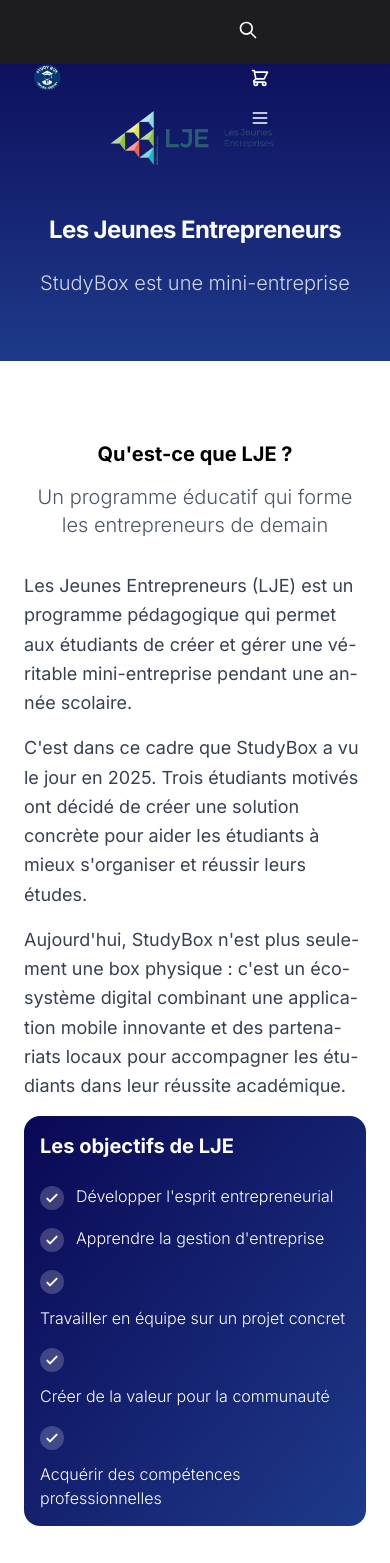
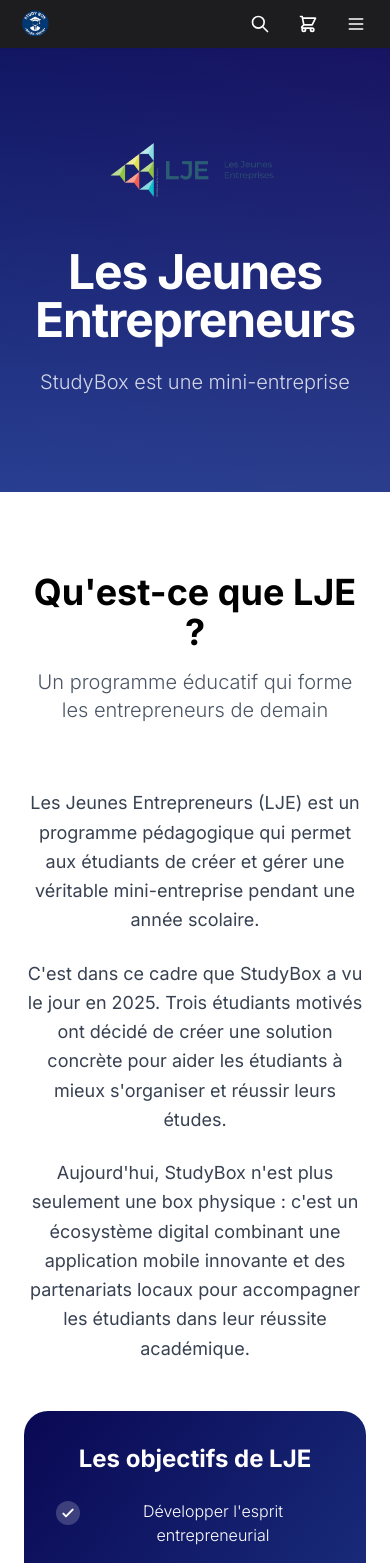
Before and after one commit to Valentincodeur/studybox-website, a Next.js app: page /lje in a window 390 px wide. Shown: the top 1563 px of the page. Built offline with nearby package versions, Linux system fonts and the light colour scheme.

Commit message:
Mobile fix: Clean Apple-style design - hide floating badges on mobile

```diff
--- a/app/globals.css
+++ b/app/globals.css
@@ -745,378 +745,52 @@
   animation: text-shimmer 3s linear infinite;
 }
 
-/* Styles spécifiques pour mobile - Correction des superpositions */
-@media (max-width: 768px) {
-  /* Empêcher le zoom et le défilement horizontal */
+/* ============================================
+   MOBILE STYLES - Apple-like Design
+   ============================================ */
+
+@media (max-width: 1024px) {
+  /* Base mobile setup - Empêcher le zoom */
   html {
     -webkit-text-size-adjust: 100%;
-    -ms-text-size-adjust: 100%;
     touch-action: manipulation;
-    scroll-behavior: smooth;
   }
 
   body {
     overflow-x: hidden;
     width: 100%;
-    position: relative;
-    min-height: 100vh;
   }
 
-  /* Correction des espacements pour éviter les superpositions */
   main {
     overflow-x: hidden;
     width: 100%;
-    min-height: 100vh;
   }
 
-  /* Ajustement des sections pour mobile */
-  section {
-    padding-left: 1rem !important;
-    padding-right: 1rem !important;
-    margin-bottom: 2rem;
+  /* Cacher les badges flottants qui sortent de l'écran sur mobile */
+  .absolute.-top-8,
+  .absolute.top-1\/3,
+  .absolute.bottom-1\/3 {
+    display: none !important;
   }
 
-  /* Correction des cartes et conteneurs */
-  .max-w-5xl,
-  .max-w-4xl,
-  .max-w-6xl {
-    padding-left: 1rem;
-    padding-right: 1rem;
+  /* Ajuster la mascotte pour mobile */
+  .absolute.bottom-0.right-0 {
+    position: relative !important;
+    right: auto !important;
+    bottom: auto !important;
+    margin: 0 auto;
+    display: flex;
+    justify-content: center;
+    margin-top: 2rem;
   }
 
-  /* Ajustement des titres pour éviter les débordements */
-  h1 {
-    font-size: clamp(2rem, 8vw, 3rem) !important;
-    line-height: 1.2 !important;
-    word-wrap: break-word;
-  }
-
-  h2 {
-    font-size: clamp(1.5rem, 6vw, 2.5rem) !important;
-    line-height: 1.3 !important;
-    word-wrap: break-word;
-  }
-
-  h3 {
-    font-size: clamp(1.25rem, 5vw, 1.75rem) !important;
-    line-height: 1.4 !important;
-  }
-
-  /* Correction des grilles pour mobile */
-  .grid {
-    grid-template-columns: 1fr !important;
-    gap: 1rem !important;
-    max-width: 100%;
-  }
-
-  /* Grilles spécifiques pour mobile */
-  .grid-cols-1,
-  .grid-cols-2,
-  .grid-cols-3,
-  .grid-cols-4,
-  .grid-cols-6 {
-    grid-template-columns: 1fr !important;
-  }
-
-  /* Ajustement des padding pour les cartes */
-  .rounded-2xl,
-  .rounded-3xl {
-    padding: 1rem !important;
-    margin-bottom: 1rem;
-  }
-
-  /* Correction des flex containers */
-  .flex {
-    flex-wrap: wrap;
-  }
-
-  /* Ajustement des images et SVG */
-  img,
-  svg {
-    max-width: 100%;
-    height: auto;
-  }
-
-  /* Correction des animations pour mobile - moins de mouvement */
-  @media (prefers-reduced-motion: no-preference) {
-    * {
-      animation-duration: 0.2s !important;
-      transition-duration: 0.15s !important;
-    }
-
-    /* Désactiver les animations complexes sur mobile */
-    .animate-float-slow,
-    .animate-particle,
-    .animate-gradient-shift {
-      animation: none !important;
-    }
-  }
-
-  /* Optimisation GPU */
-  .gpu-accelerated {
-    transform: translateZ(0);
-    will-change: transform;
-  }
-
-  /* Réduire les effets visuels lourds */
-  .backdrop-blur-xl,
-  .backdrop-blur-lg {
-    backdrop-filter: blur(8px) !important;
-  }
-
-  .shadow-2xl {
-    box-shadow: 0 4px 6px -1px rgba(0, 0, 0, 0.1), 0 2px 4px -1px rgba(0, 0, 0, 0.06) !important;
-  }
-
-  /* Désactiver les effets de hover sur mobile */
-  @media (hover: none) {
-    .group:hover .group-hover\:scale-105,
-    .hover\:scale-105:hover {
-      transform: none !important;
-    }
-  }
-
-  /* Désactiver les transformations qui peuvent causer des superpositions */
-  .hover-scale:hover {
-    transform: none !important;
-  }
-
-  /* Ajustement des espacements verticaux */
-  .py-20 {
-    padding-top: 3rem !important;
-    padding-bottom: 3rem !important;
-  }
-
-  .py-24 {
-    padding-top: 4rem !important;
-    padding-bottom: 4rem !important;
-  }
-
-  /* Correction des gaps */
-  .gap-6 {
-    gap: 1rem !important;
-  }
-
-  .gap-8 {
-    gap: 1.5rem !important;
-  }
-
-  /* Ajustement des marges */
-  .mb-16 {
-    margin-bottom: 2rem !important;
-  }
-
-  .mb-10 {
-    margin-bottom: 1.5rem !important;
-  }
-
-  /* Correction des conteneurs avec position absolute */
-  .absolute {
-    position: relative !important;
-  }
-
-  /* Ajustement des z-index pour éviter les superpositions */
-  .relative {
-    z-index: auto;
-  }
-
-  /* Correction des overflow */
-  .overflow-hidden {
-    overflow: visible;
-  }
-
-  /* Ajustement des largeurs fixes */
-  .w-16 {
-    width: 3rem !important;
-    min-width: 3rem !important;
-  }
-
-  .h-16 {
-    height: 3rem !important;
-    min-height: 3rem !important;
-  }
-
-  /* Correction des textes longs */
-  p {
-    word-wrap: break-word;
-    overflow-wrap: break-word;
-    hyphens: auto;
-  }
-
-  /* Ajustement des boutons pour mobile */
-  button,
-  a.inline-flex {
-    width: 100%;
-    justify-content: center;
-    margin-bottom: 0.5rem;
-    min-height: 44px;
-    padding: 12px 16px;
-    font-size: 16px;
-  }
-
-  /* Boutons spécifiques */
-  .inline-flex {
-    flex-direction: column;
-    align-items: center;
+  /* Centrer le contenu hero sur mobile */
+  section > div > div {
     text-align: center;
   }
 
-  /* Correction des aspect-ratio */
-  .aspect-video {
-    aspect-ratio: 16 / 9;
-    width: 100%;
-    height: auto;
-  }
-
-  /* Optimisations supplémentaires pour mobile */
-  .container,
-  .max-w-7xl,
-  .max-w-6xl,
-  .max-w-5xl,
-  .max-w-4xl {
-    width: 100%;
-    padding-left: 1rem;
-    padding-right: 1rem;
-  }
-
-  /* Correction des z-index et positions */
-  .fixed.top-0 {
-    position: fixed;
-    z-index: 50;
-  }
-
-  /* Navigation mobile optimisée */
-  nav {
-    padding: 0.5rem 1rem;
-  }
-
-  /* Hero section mobile */
-  .pt-32 {
-    padding-top: 6rem !important;
-  }
-
-  .pb-24 {
-    padding-bottom: 4rem !important;
-  }
-
-  /* Cards mobile optimisées */
-  .rounded-3xl,
-  .rounded-2xl {
-    border-radius: 1rem !important;
-  }
-
-  /* Espacements mobiles */
-  .space-y-8 > * + * {
-    margin-top: 1.5rem !important;
-  }
-
-  .space-y-6 > * + * {
-    margin-top: 1rem !important;
-  }
-
-  /* Textes mobiles */
-  .text-5xl {
-    font-size: 2rem !important;
-  }
-
-  .text-4xl {
-    font-size: 1.75rem !important;
-  }
-
-  .text-3xl {
-    font-size: 1.5rem !important;
-  }
-
-  .text-2xl {
-    font-size: 1.25rem !important;
-  }
-
-  /* Footer mobile */
-  footer {
-    padding: 2rem 1rem !important;
-  }
-
-  /* Images mobiles */
-  .w-16,
-  .h-16 {
-    width: 3rem !important;
-    height: 3rem !important;
-  }
-
-  /* Formulaires mobiles */
-  input,
-  textarea,
-  select {
-    font-size: 16px !important;
-    padding: 12px !important;
-  }
-
-  /* Scroll optimisé */
-  * {
-    -webkit-overflow-scrolling: touch;
-  }
-
-  /* Optimisation de rendu */
-  .will-change-transform {
-    will-change: transform;
-  }
-
-  /* Réduire les repaints */
-  .contain-layout {
-    contain: layout;
-  }
-
-  .contain-paint {
-    contain: paint;
+  /* Ajuster les stats pour mobile */
+  .flex.flex-wrap.gap-6 {
+    justify-content: center;
   }
 }
-
-/* Styles pour très petits écrans */
-@media (max-width: 480px) {
-  section {
-    padding-left: 0.75rem !important;
-    padding-right: 0.75rem !important;
-  }
-
-  .container,
-  .max-w-7xl,
-  .max-w-6xl,
-  .max-w-5xl,
-  .max-w-4xl {
-    padding-left: 0.75rem;
-    padding-right: 0.75rem;
-  }
-
-  h1 {
-    font-size: clamp(1.5rem, 10vw, 2.5rem) !important;
-  }
-
-  h2 {
-    font-size: clamp(1.25rem, 8vw, 2rem) !important;
-  }
-
-  .text-5xl {
-    font-size: 1.5rem !important;
-  }
-
-  .text-4xl {
-    font-size: 1.25rem !important;
-  }
-
-  button,
-  a.inline-flex {
-    padding: 10px 14px;
-    font-size: 14px;
-  }
-}
-
-/* Styles pour tablettes */
-@media (min-width: 769px) and (max-width: 1024px) {
-  .grid-cols-4 {
-    grid-template-columns: repeat(2, 1fr) !important;
-  }
-
-  .grid-cols-3 {
-    grid-template-columns: repeat(2, 1fr) !important;
-  }
-}
```
